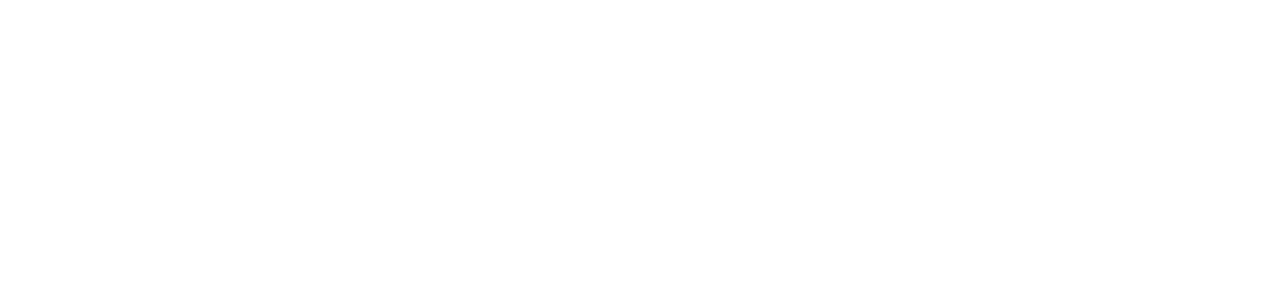
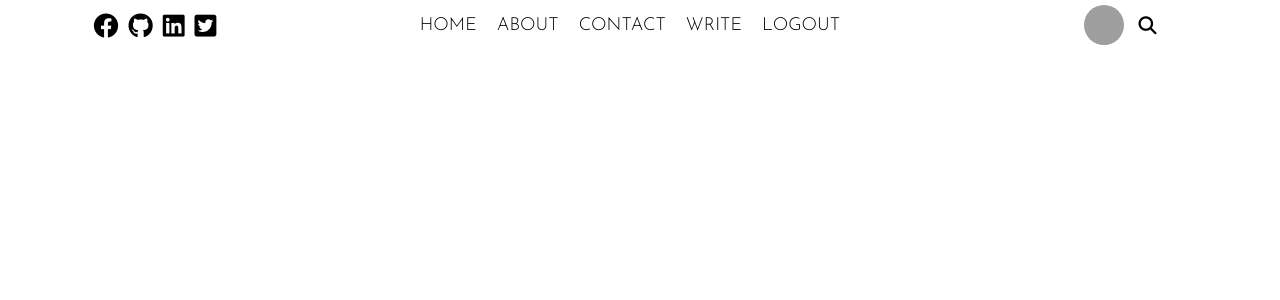
Before and after one commit to folksoul91/Capstone_U2BLOG, a React (Create React App) app in the folder frontend/: page / in a window 1280 px wide. Shown: the top 300 px of the page. Built offline with nearby package versions, Linux system fonts and the light colour scheme; grey boxes are pictures that could not be loaded.

Commit message:
wip:created and styled the navbar

```diff
--- a/frontend/src/App.js
+++ b/frontend/src/App.js
@@ -1,5 +1,13 @@
-function App() {
-  return <div className="App"></div>;
-}
+// import Header from "./components/header/Header";
+
+import NavBar from "./components/navbar/NavBar";
+
+const App = () => {
+  return (
+    <div className="App">
+      <NavBar />
+    </div>
+  );
+};
 
 export default App;
--- a/frontend/src/components/header/Header.jsx
+++ b/frontend/src/components/header/Header.jsx
@@ -1,4 +1,4 @@
-import "./header.css";
+import "./header.scss";
 import mainpage from "../../assets/images/mainpage.jpg";
 
 const Header = () => {
--- /dev/null
+++ b/frontend/src/components/navbar/NavBar.jsx
@@ -0,0 +1,33 @@
+import "./navbar.scss";
+
+const NavBar = () => {
+  return (
+    <div className="top">
+      <div className="topLeft">
+        <i className="navIcon fa-brands fa-facebook"></i>
+        <i className="navIcon fa-brands fa-github"></i>
+        <i className="navIcon fa-brands fa-linkedin"></i>
+        <i className="navIcon fa-brands fa-twitter-square"></i>
+      </div>
+      <div className="topCenter">
+        <ul className="topList">
+          <li className="navbarItem">HOME</li>
+          <li className="navbarItem">ABOUT</li>
+          <li className="navbarItem">CONTACT</li>
+          <li className="navbarItem">WRITE</li>
+          <li className="navbarItem">LOGOUT</li>
+        </ul>
+      </div>
+      <div className="topRight">
+        <img
+          className="navbarImg"
+          src="https://images.unsplash.com/photo-1559535332-db9971090158?ixlib=rb-1.2.1&ixid=MnwxMjA3fDB8MHxwaG90by1wYWdlfHx8fGVufDB8fHx8&auto=format&fit=crop&w=687&q=80"
+          alt=""
+        />
+        <i className="navSearchIcon fa-solid fa-magnifying-glass"></i>
+      </div>
+    </div>
+  );
+};
+
+export default NavBar;
--- /dev/null
+++ b/frontend/src/components/navbar/navbar.scss
@@ -0,0 +1,58 @@
+.top {
+  width: 100%;
+  height: 50px;
+  background-color: aqua;
+  background-color: #fff;
+  position: sticky;
+  top: 0;
+  display: flex;
+  align-items: center;
+  font-family: "Josefin Sans", sans-serif;
+}
+
+.topLeft,
+.topRight {
+  flex: 3;
+  display: flex;
+  align-items: center;
+  justify-content: center;
+}
+
+.topCenter {
+  flex: 6;
+}
+.navIcon {
+  font-size: 25px;
+  margin-right: 10px;
+  color: #000;
+  cursor: pointer;
+}
+
+.navbarImg {
+  width: 40px;
+  height: 40px;
+  border-radius: 50%;
+  object-fit: cover;
+}
+
+.topList {
+  display: flex;
+  justify-content: center;
+  margin: 0;
+  padding: 0;
+  list-style: none;
+}
+
+.navbarItem {
+  margin-right: 20px;
+  font-size: 18px;
+  font-weight: 300;
+  cursor: pointer;
+}
+
+.navSearchIcon {
+  font-size: 18px;
+  color: #000;
+  cursor: pointer;
+  margin-left: 15px;
+}
```
